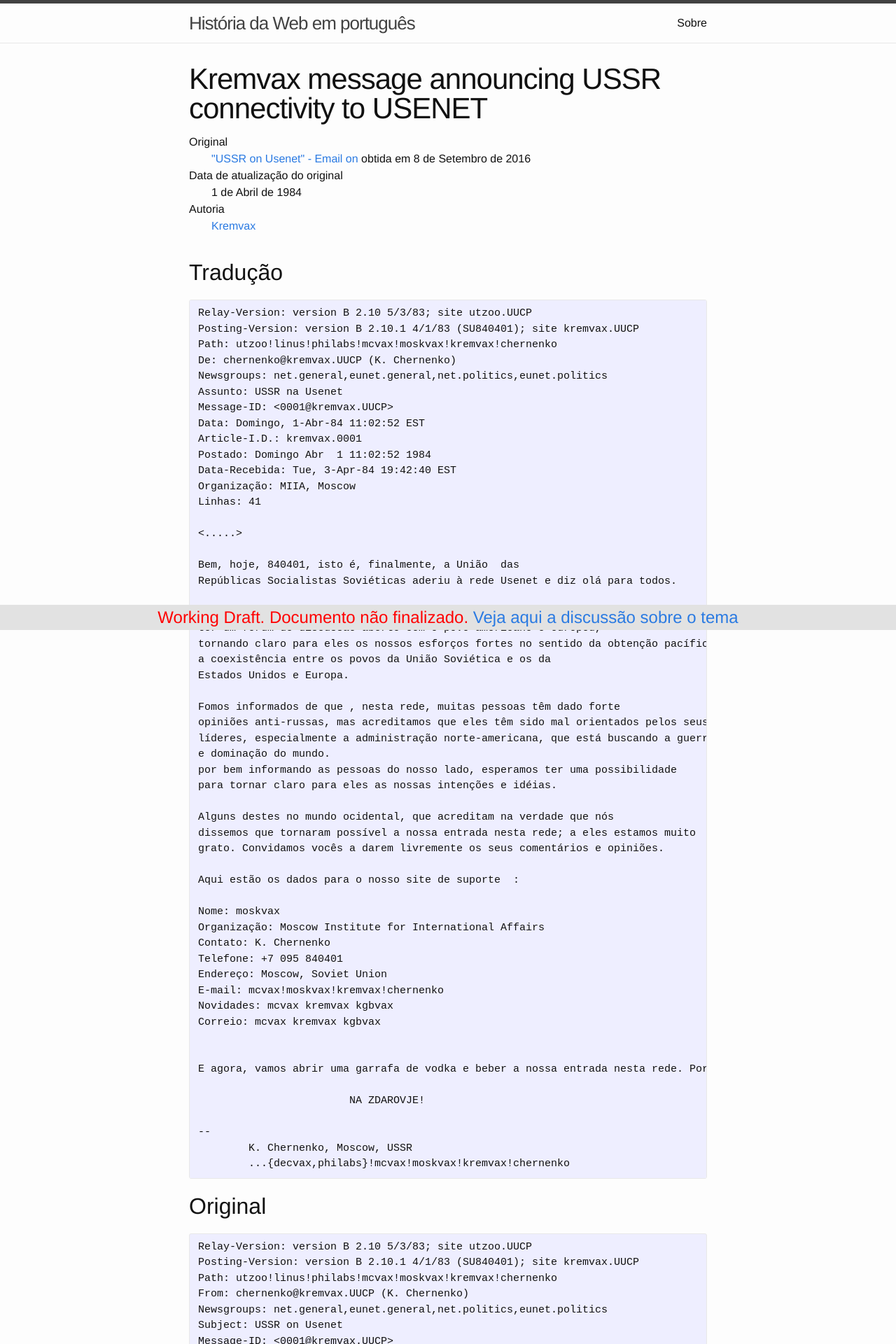
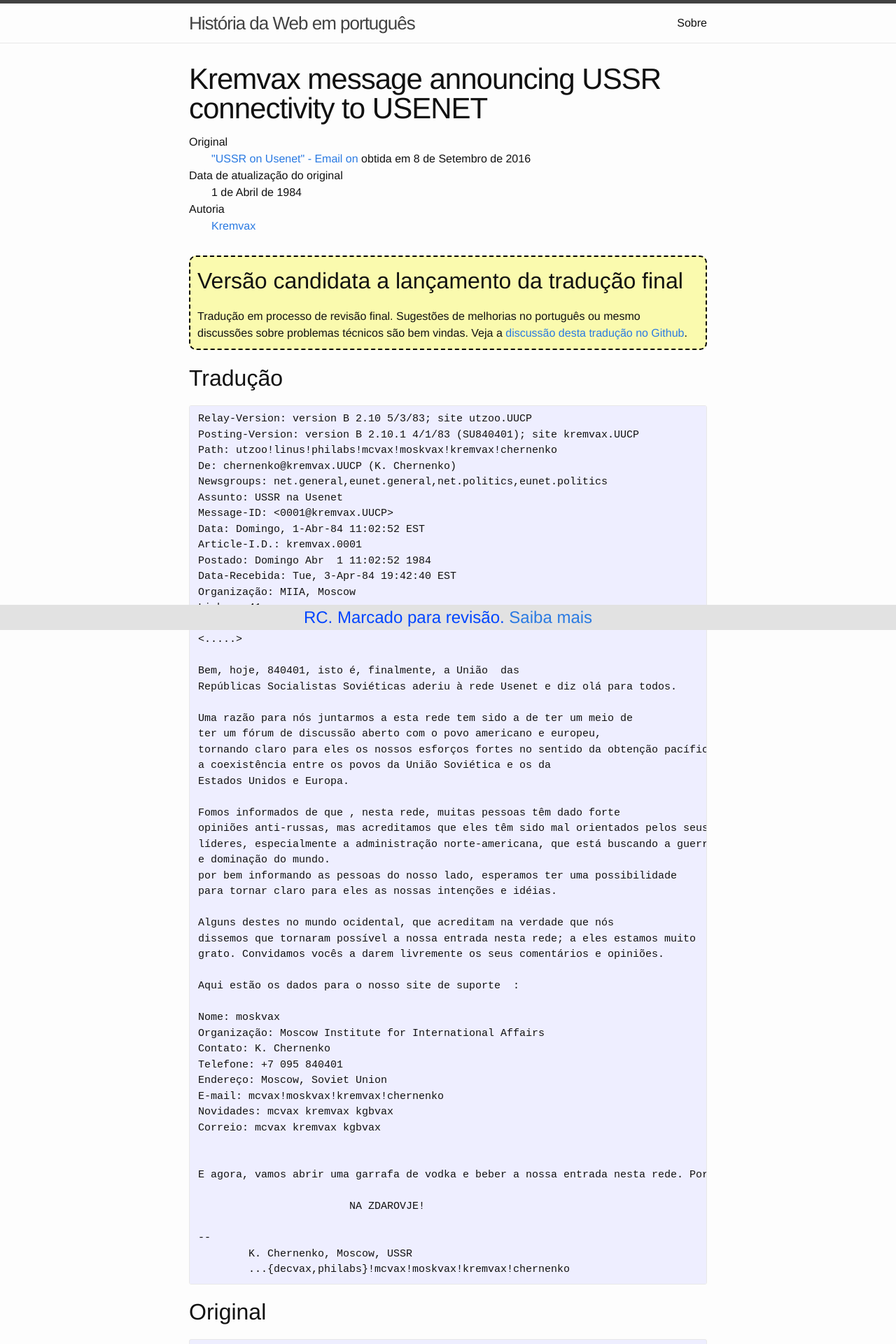
Before and after one commit to webiwg/historia-web-pt, a Jekyll site: the page built from registros/email/1984-04-01_kremvax-anuncia-conectividade-da-urss-para-usenet/index.md, in a window 1280 px wide. Shown: the top 1920 px of the page at 70% size. Built offline with Jekyll 4.4.1, drawn with Linux system fonts in a browser that asks for light colours.

Commit message:
layout.translation: adicionado caixa de alerta de versao RC e WD

```diff
--- a/_layouts/translation.html
+++ b/_layouts/translation.html
@@ -5,7 +5,15 @@ layout: default
 <div style="bottom:0;left:0;position:fixed;background:#e2e2e2;width:100%; text-align: center; color: red; font-size: 1.5em">
   Working Draft. Documento não finalizado.
   {% if page.discussion %}
-  <a href="{{ page.discussion }}">Veja aqui a discussão sobre o tema</a>
+  <a href="{{ page.discussion }}">Saiba mais</a>
+  {% endif %}
+</div>
+{% endif %}
+{% if page.isReleaseCandidate %}
+<div style="bottom:0;left:0;position:fixed;background:#e2e2e2;width:100%; text-align: center; color: #0045ff; font-size: 1.5em">
+  RC. Marcado para revisão.
+  {% if page.discussion %}
+  <a href="{{ page.discussion }}">Saiba mais</a>
   {% endif %}
 </div>
 {% endif %}
@@ -76,6 +84,27 @@ layout: default
   </header>
 
   <div class="post-content" itemprop="articleBody">
+    {% if page.isDraft %}
+    <div class="alert-wd">
+      <h2 class="alert-wd-tt">Versão rascunho de trabalho de tradução</h2>
+      Documento em processo de tradução. Não é seguro usar como referência!
+      Aguarde lançamento da versão <strong>candidata a lançamento</strong>
+      ou a versão <strong>estável</strong>.
+      {% if page.discussion %}
+      Veja a <a href="{{ page.discussion }}">discussão desta tradução no Github</a>.
+      {% endif %}
+    </div>
+    {% endif %}
+    {% if page.isReleaseCandidate %}
+    <div class="alert-rc">
+      <h2 class="alert-rc-tt">Versão candidata a lançamento da tradução final</h2>
+      Tradução em processo de revisão final. Sugestões de melhorias no português
+      ou mesmo discussões sobre problemas técnicos são bem vindas.
+      {% if page.discussion %}
+      Veja a <a href="{{ page.discussion }}">discussão desta tradução no Github</a>.
+      {% endif %}
+    </div>
+    {% endif %}
     {{ content }}
   </div>
   <footer>
--- a/css/main.scss
+++ b/css/main.scss
@@ -76,3 +76,16 @@ $on-laptop:        800px;
 .dl-traducao > dd li {
   margin-left: 1em;
 }
+.alert-rc, .alert-wd {
+  background-color: #fafaae;
+  border-radius: 10px;
+  padding: 10px;
+  margin: 1em auto;
+  border: 2px black dashed;
+}
+.alert-wd {
+  border: 5px red dashed;
+}
+.alert-rc > .alert-rc-tt, .alert-wd > .alert-wd-tt {
+  font-size: 2em;
+}
```
Also changed, not shown: ietf/rfc/rfc1149/index.md (+1 -0 lines), ietf/rfc/rfc748/index.md (+1 -0 lines), registros/email/1984-04-01_kremvax-anuncia-conectividade-da-urss-para-usenet/index.md (+2 -1 lines).
